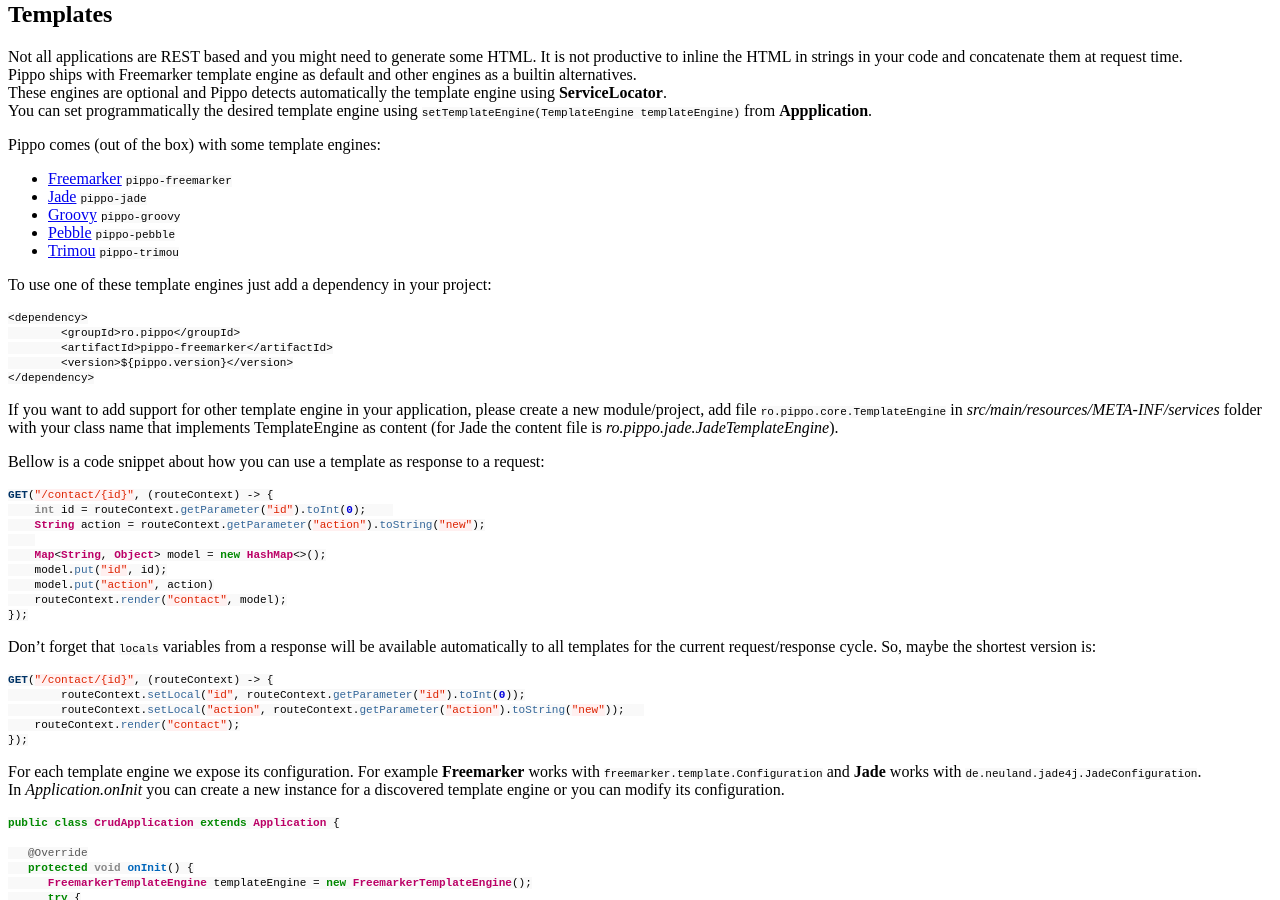
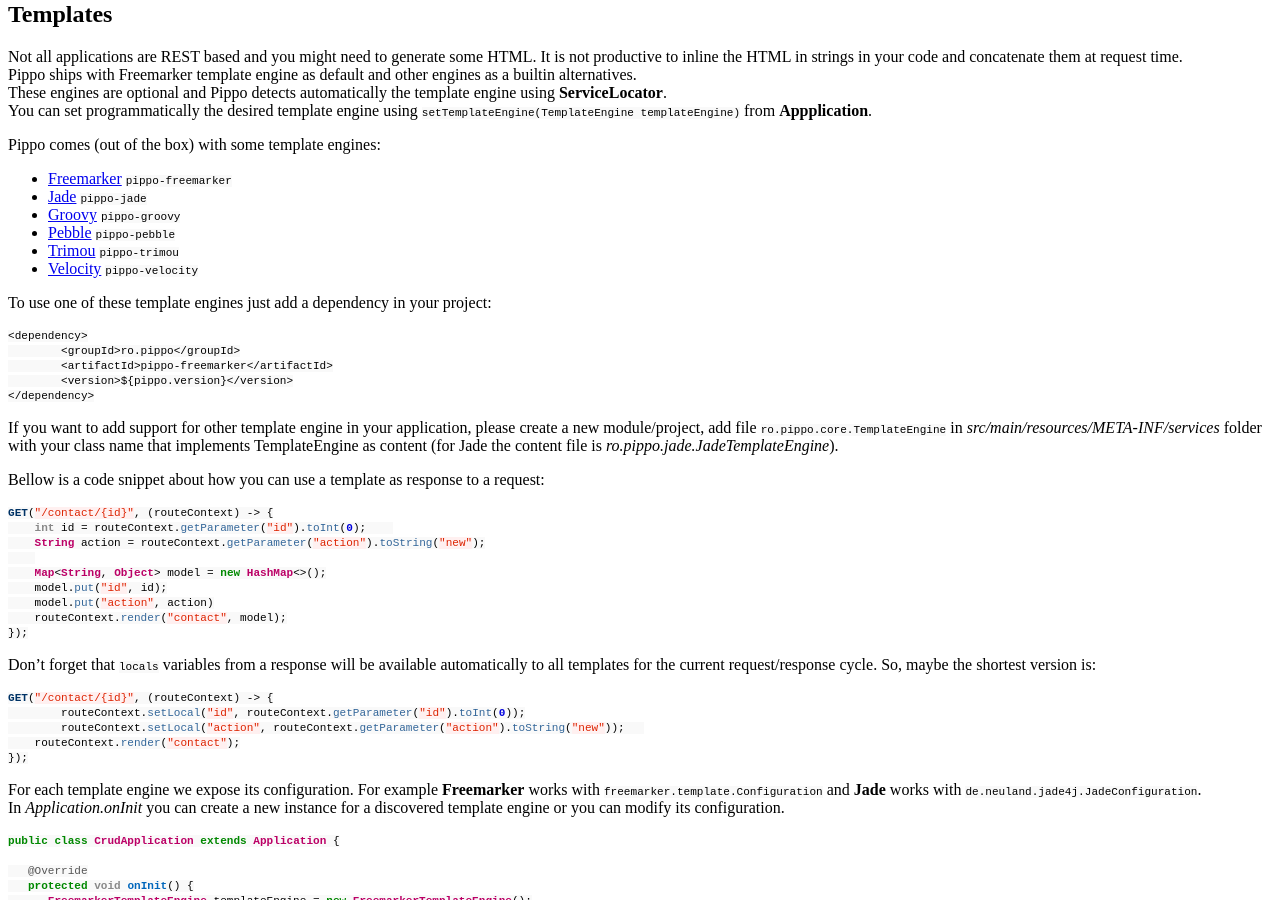
Before and after one commit to pippo-java/pippo.github.io, a Jekyll site: the page built from _posts/2015-03-17-templates.md, in a window 1280 px wide and 900 px high, scrolled down 775 px. Built offline with Jekyll 4.4.1, drawn with Linux system fonts in a browser that asks for light colours; Markdown is read by kramdown in place of the engine named in the settings; a style sheet for code colours, icons or effects is not loaded.

Commit message:
add velocity

```diff
--- a/_posts/2015-03-17-templates.md
+++ b/_posts/2015-03-17-templates.md
@@ -20,6 +20,7 @@ Pippo comes (out of the box) with some template engines:
 - [Groovy](/doc/templates/groovy.html) `pippo-groovy`
 - [Pebble](/doc/templates/pebble.html) `pippo-pebble`
 - [Trimou](/doc/templates/trimou.html) `pippo-trimou`
+- [Velocity]({{ site.codeurl }}/pippo-velocity) `pippo-velocity`
 
 To use one of these template engines just add a dependency in your project:
 
```
